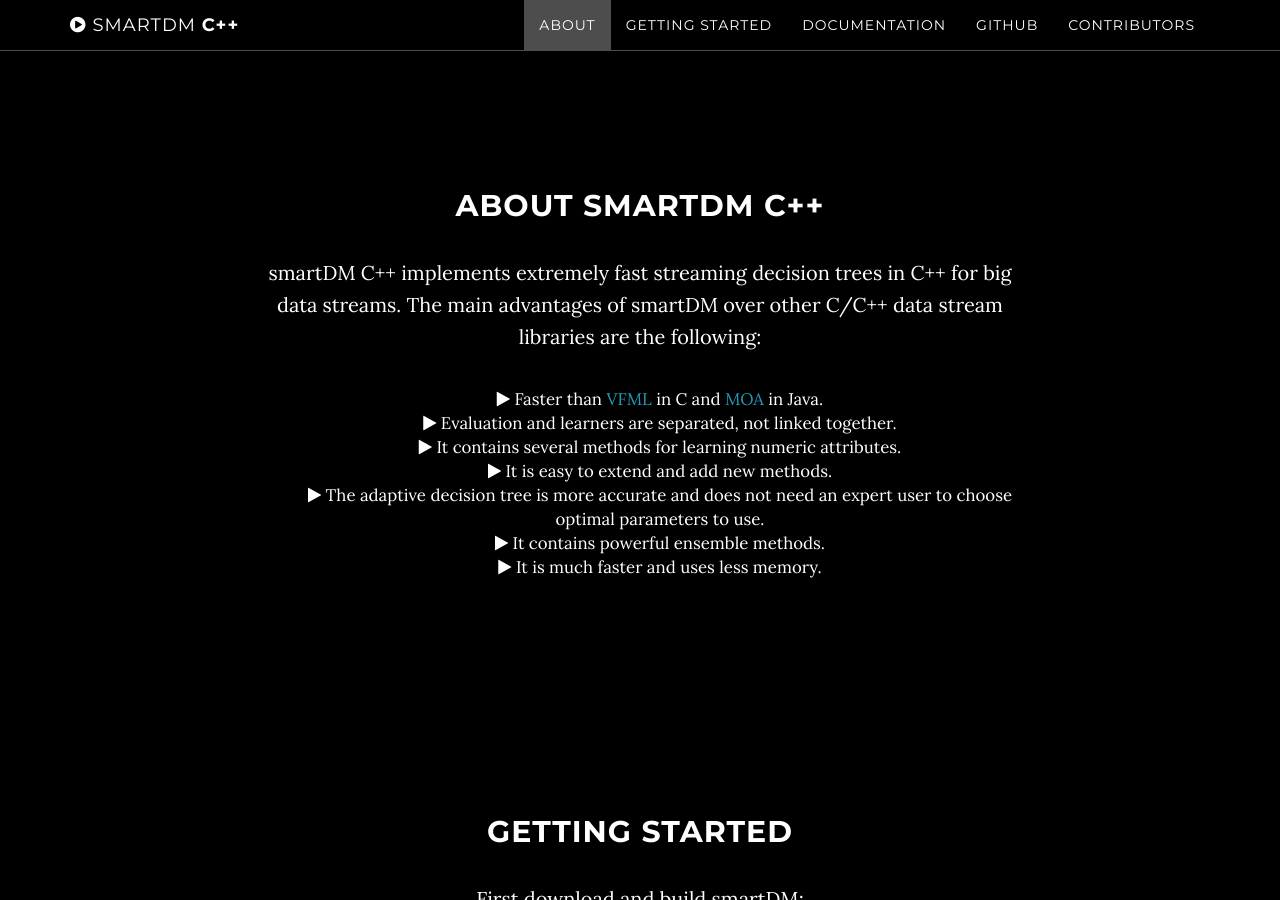
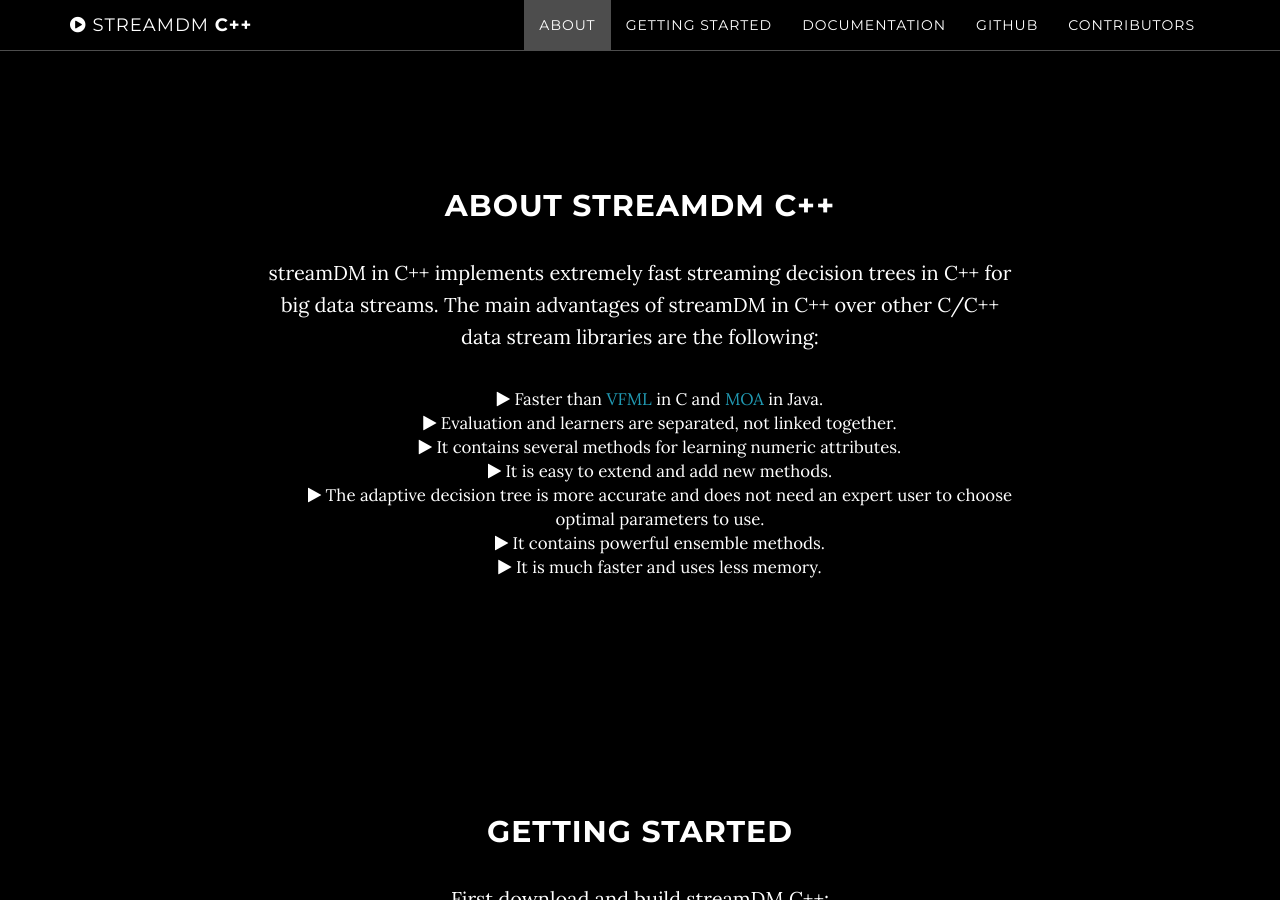
Before and after one commit to huawei-noah/streamDM-Cpp, a Jekyll site: the page built from website/index.md, in a window 1280 px wide and 900 px high, scrolled down 911 px. Built offline with Jekyll 4.4.1, drawn with Linux system fonts in a browser that asks for light colours; some of the changed text lies outside the part shown.

Commit message:
Update website name

```diff
--- a/website/_config.yml
+++ b/website/_config.yml
@@ -1,6 +1,6 @@
 # Site settings
-title: smartDM C++
-url: http://huawei-noah.github.io/smartDM
+title: streamDM in C++
+url: http://huawei-noah.github.io/streamDM-Cpp
 
 # Color settings (hex-codes without the leading hash-tag)
 color:
--- a/website/_includes/about.html
+++ b/website/_includes/about.html
@@ -2,8 +2,8 @@
     <section id="about" class="container content-section text-center">
         <div class="row">
             <div class="col-lg-8 col-lg-offset-2">
-                <h2>About smartDM C++</h2>
-             <p>smartDM C++ implements extremely fast streaming decision trees in C++ for big data streams. The main advantages of smartDM over other C/C++ data stream libraries are the following:</p>
+                <h2>About streamDM C++</h2>
+             <p>streamDM in C++ implements extremely fast streaming decision trees in C++ for big data streams. The main advantages of streamDM in C++ over other C/C++ data stream libraries are the following:</p>
 <p><ul><big>
 <i class="fa fa-play"> </i> Faster than <a href="http://www.cs.washington.edu/dm/vfml/">VFML</a> in C and <a href="http://moa.cms.waikato.ac.nz/">MOA</a> in Java.</br>
 <i class="fa fa-play"> </i> Evaluation and learners are separated, not linked together.</br>
--- a/website/_includes/documentation.html
+++ b/website/_includes/documentation.html
@@ -3,7 +3,7 @@
         <div class="row">
             <div class="col-lg-8 col-lg-offset-2">
                 <h2>Documentation</h2>
-                <p>smartDM for C++ executes tasks. Tasks can be evaluation tasks as "EvaluatePrequential" or "EvaluateHoldOut" and the parameters needed are a learner, a stream reader, and an evaluator. </p>
+                <p>streamDM in C++ executes tasks. Tasks can be evaluation tasks as "EvaluatePrequential" or "EvaluateHoldOut" and the parameters needed are a learner, a stream reader, and an evaluator. </p>
                 <p> The methods currently implemented are: Naive Bayes, Perceptron, Logistic Regression, Perceptron, Majority Class, Hoeffding Tree, Hoeffding Adaptive Tree, and Bagging. </p>
                 <p> The stream readers currently implemented support Arff, C45, and LibSVM formats.
             </div>
--- a/website/_includes/getting.html
+++ b/website/_includes/getting.html
@@ -3,16 +3,16 @@
         <div class="row">
             <div class="col-lg-8 col-lg-offset-2">
                 <h2>Getting Started</h2>
-                <p>First download and build smartDM:</br>
-		<code>git clone https://github.com/huawei-noah/smartDM.git </br>
-		      cd smartDM </br>
+                <p>First download and build streamDM C++:</br>
+		<code>git clone https://github.com/huawei-noah/streamDM-Cpp.git </br>
+		      cd streamDM-Cpp </br>
 		      make</code><p>
 		<p> Download a dataset:</br>
                 <code> wget "http://downloads.sourceforge.net/project/moa-datastream/Datasets/Classification/covtypeNorm.arff.zip" </br>
 unzip covtypeNorm.arff.zip
                 </code>  </p>
                 <p> Evaluate the dataset:  </br>
-                <code>./SmartDM "EvaluatePrequential -l (HoeffdingTree -l NBAdaptive) -r ArffReader -ds covtypeNorm.arff -e (BasicClassificationEvaluator -f 100000)"
+                <code>./streamdm-cpp "EvaluatePrequential -l (HoeffdingTree -l NBAdaptive) -r ArffReader -ds covtypeNorm.arff -e (BasicClassificationEvaluator -f 100000)"
 </code></p>
             </div>
         </div>
--- a/website/_includes/header.html
+++ b/website/_includes/header.html
@@ -4,7 +4,7 @@
             <div class="container">
                 <div class="row">
                     <div class="col-md-8 col-md-offset-2">
-                        <h1 class="brand-heading">smartDM C++</h1>
+                        <h1 class="brand-heading">streamDM in C++</h1>
                         <p class="intro-text">Stream Machine Learning in C++<br></p>
                         <a href="#about" class="btn btn-circle page-scroll">
                             <i class="fa fa-angle-double-down animated"></i>
--- a/website/_includes/nav.html
+++ b/website/_includes/nav.html
@@ -6,7 +6,7 @@
                     <i class="fa fa-bars"></i>
                 </button>
                 <a class="navbar-brand page-scroll" href="#page-top">
-                    <i class="fa fa-play-circle"></i>  <span class="light">smartDM </span>C++
+                    <i class="fa fa-play-circle"></i>  <span class="light">streamDM </span>C++
                 </a>
             </div>
 
```
